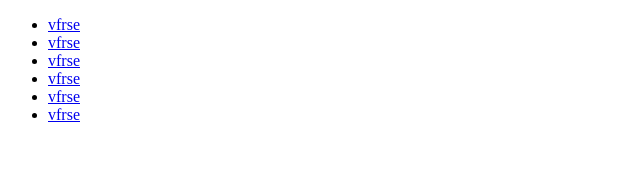
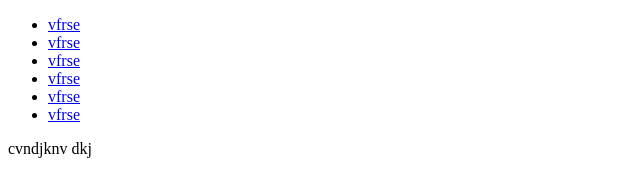
Before and after one commit to aybekmamasaliev/0806, a plain HTML site: page index.html in a window 1280 px wide. Shown: the whole page, without its empty margins (0-640 px from the left). Drawn offline with Linux system fonts and the light colour scheme.

Commit message:
feat: add div

```diff
--- a/index.html
+++ b/index.html
@@ -20,6 +20,9 @@
             </ul>
         </nav>
     </header>
+    <div>
+        <p>cvndjknv dkj</p>
+    </div>
 
 </body>
 </html>
```
